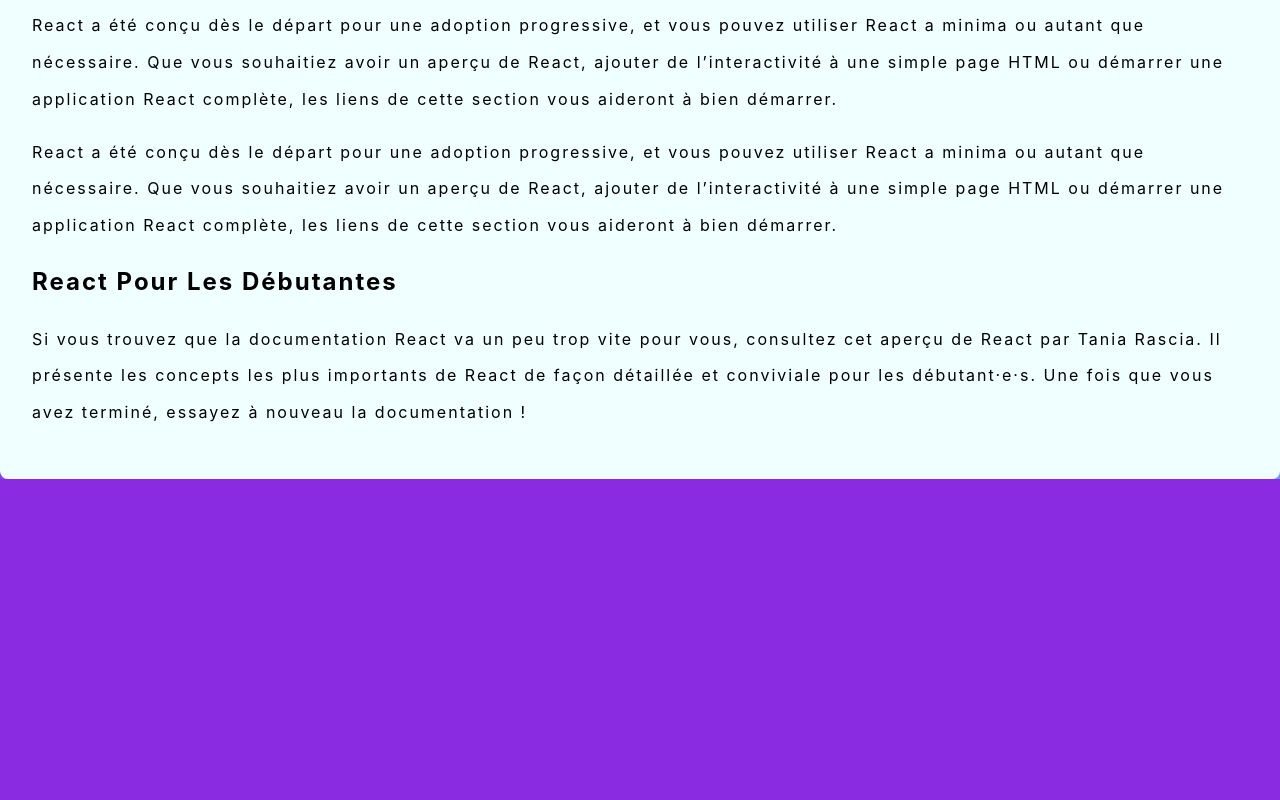
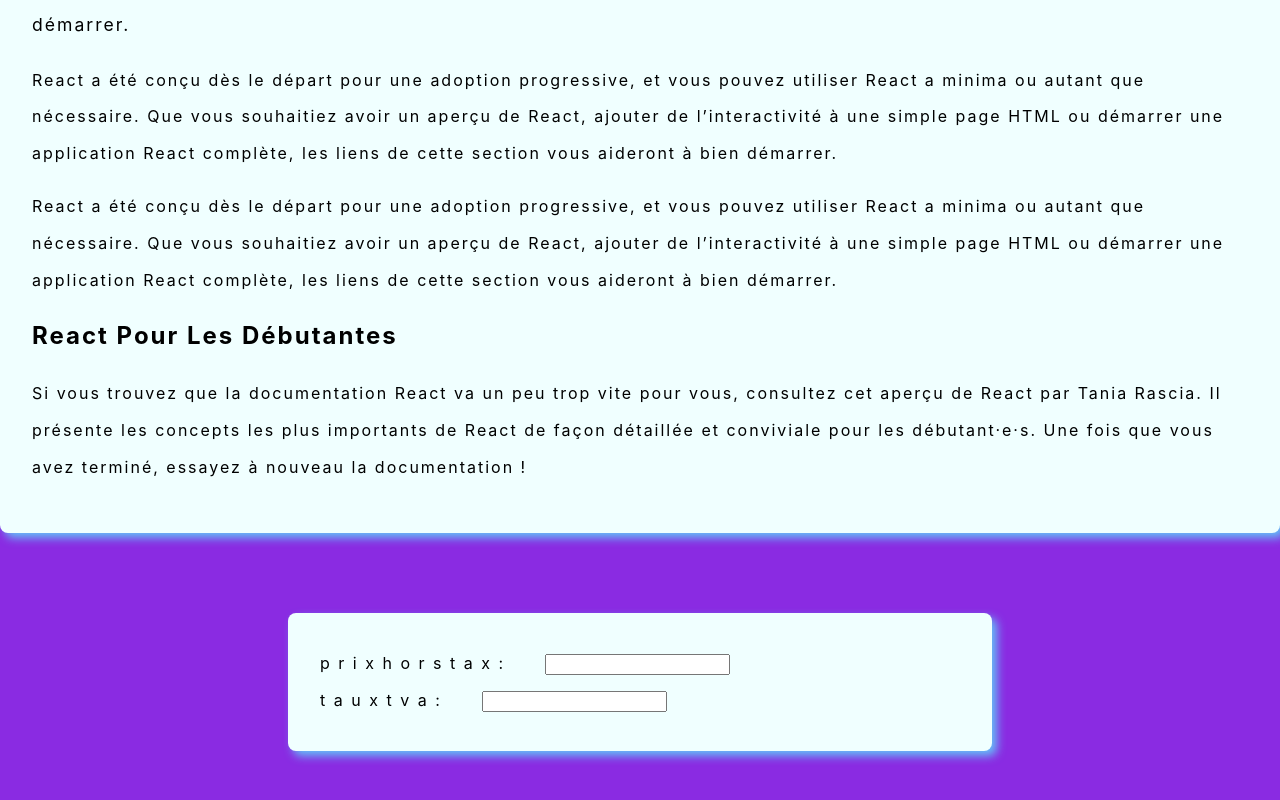
Before and after one commit to masterhamzaa/masterhamzareact, a React (Create React App) app: page / in a window 1280 px wide. Shown: the part 368-1168 px from the top of the page. Before the commit the page ends 847 px from the top, so only its background shows below. Built offline with nearby package versions, Linux system fonts and the light colour scheme.

Commit message:
c o m m i t

```diff
--- a/src/App.js
+++ b/src/App.js
@@ -1,5 +1,37 @@
 import './App.css';
-import React from 'react'
+import React, { Component } from 'react'
+
+
+
+
+class Personne extends Component {
+  render() {
+    return <pre>h a m z a  c l a s s</pre>;
+  }
+}
+
+
+const Pht = () => {
+  return <div>
+    <div class="form-group">
+      <label for="">p r i x   h o r s   t a x :</label>
+      <input type="text"class="form-control" name="pht" id="pht" aria-describedby="helpId" placeholder="" />
+    </div>
+  </div>
+}
+
+const Tva = () => {
+  return <div class="form-group">
+  <label for="ttv">t a u x  t v a :</label>
+  <input type="text"class="form-control" name="ttv" id="ttv" aria-describedby="helpId" placeholder="" />
+</div>
+
+}
+
+const Buttons = () => {
+
+}
+
 function App() {
   let p1 = "React a été conçu dès le départ pour une adoption progressive, et vous pouvez utiliser React a minima ou autant que nécessaire. Que vous souhaitiez avoir un aperçu de React, ajouter de l’interactivité à une simple page HTML ou démarrer une application React complète, les liens de cette section vous aideront à bien démarrer.";
   let p2 = "React a été conçu dès le départ pour une adoption progressive, et vous pouvez utiliser React a minima ou autant que nécessaire. Que vous souhaitiez avoir un aperçu de React, ajouter de l’interactivité à une simple page HTML ou démarrer une application React complète, les liens de cette section vous aideront à bien démarrer.";
@@ -10,18 +42,24 @@
 
 
   return (
+// code jsx :
 <div>
       <center><h1><em>R  E  A  C  T   H   A   M   Z  A</em></h1></center><br />
       <article>
-  <h1>R e a c t</h1>
+        <h1>R e a c t</h1>  <Personne />
         <p>{p1}</p>
         <p>{p2}</p>
         <p>{p3}</p>
         <h2>{h2}</h2>
         <p>{p4}</p>
 
+
+</article><br />
+<article class="ar2">
+<Pht />
+
+    <Tva />
   </article>
-
 
 </div>
   );
--- a/src/index.css
+++ b/src/index.css
@@ -16,6 +16,20 @@
   line-height: 2.3rem;
   background-color: azure;
   border-radius: 8px;
+}
+.ar2{
+  padding: 2rem;
+  width: 50%;
+  margin: 60px auto;
+  letter-spacing: 2px;
+  box-shadow: 5px 5px 10px 0px rgba(87, 244, 255, 0.75);
+  line-height: 2.3rem;
+  background-color: azure;
+  border-radius: 8px;
+
+}
+input{
+  margin-left: 40px;
 }
 h2 {
   text-transform: capitalize;
```
Lines whose indentation alone changed are shown as unchanged.
